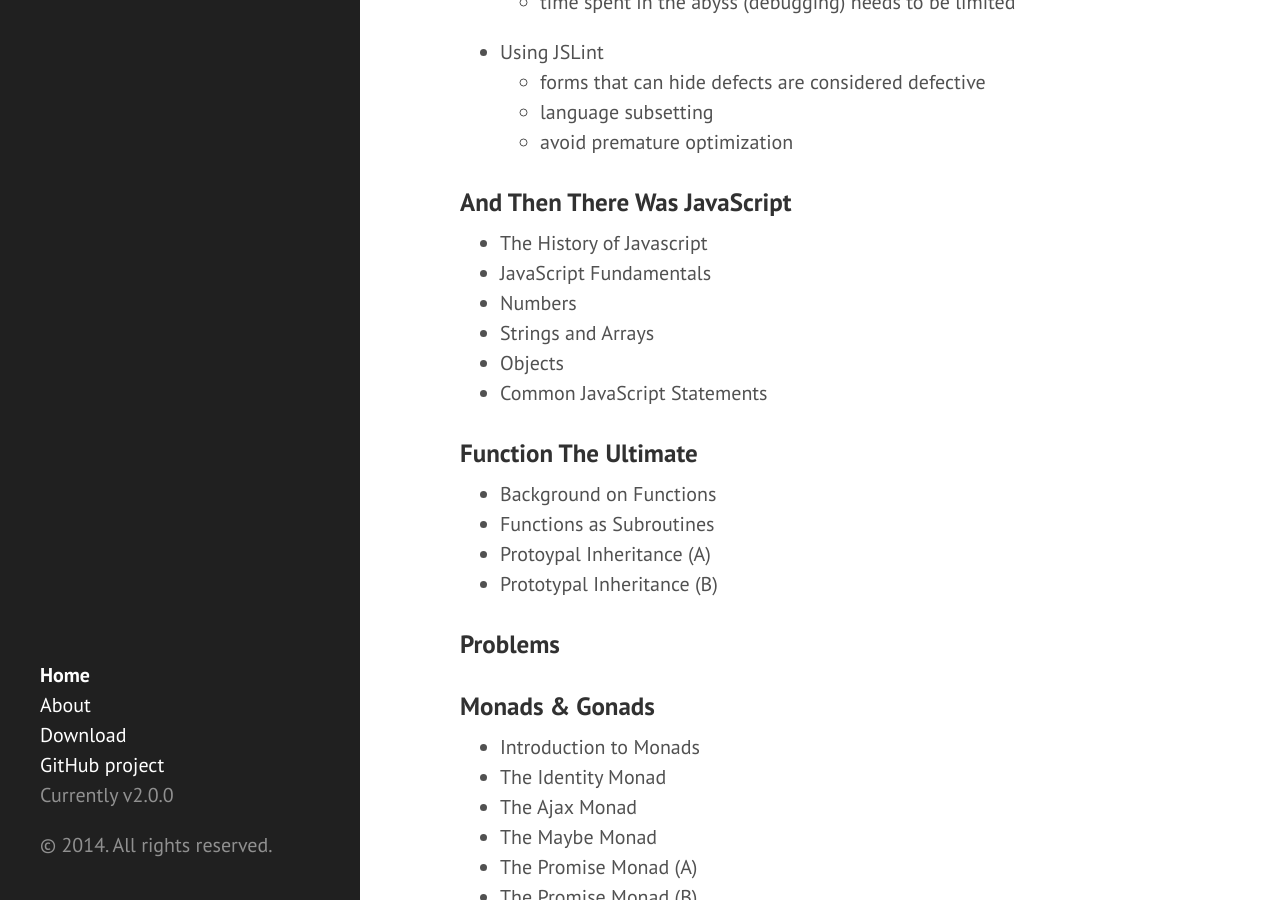
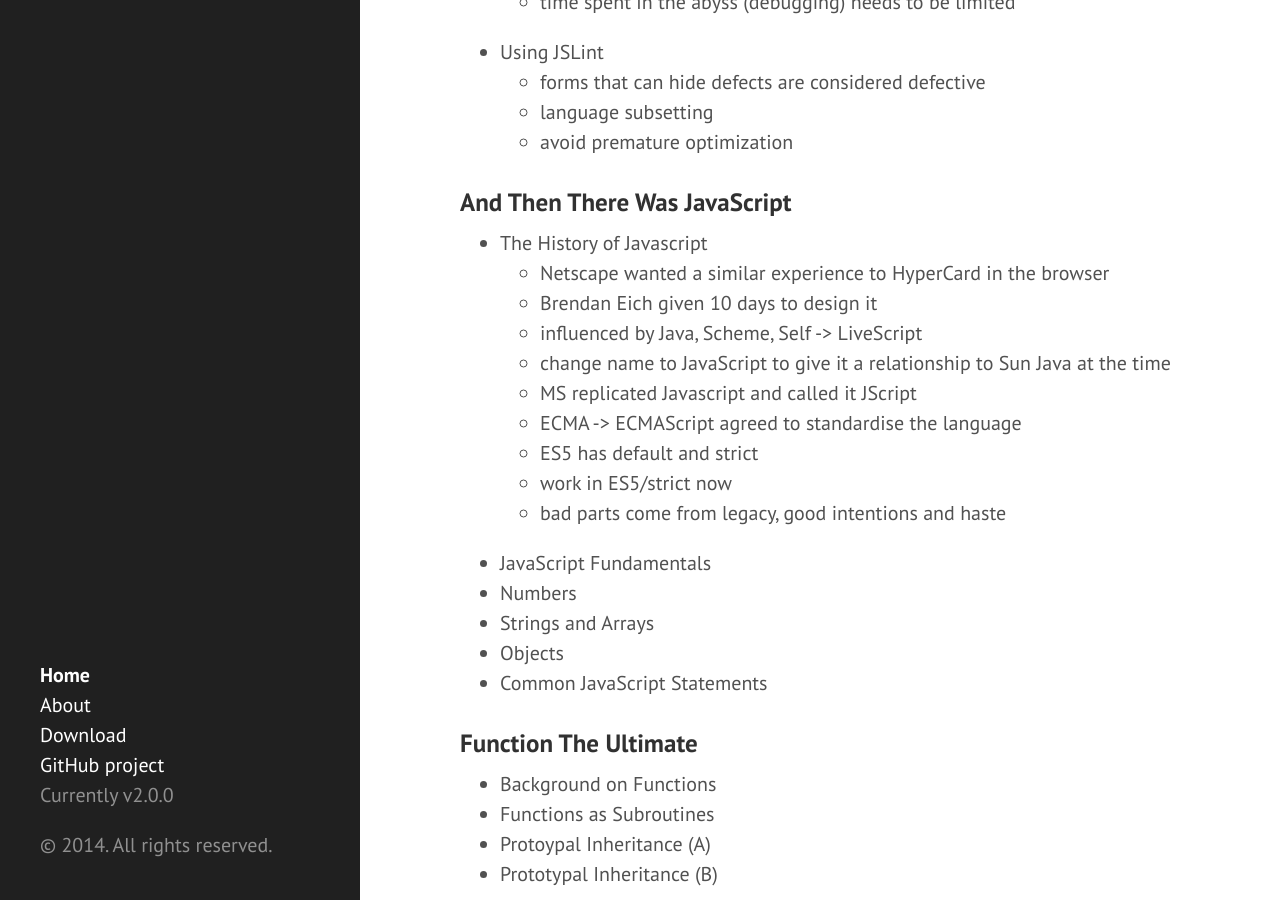
Before and after one commit to eneiand/eneiand.github.io, a Jekyll site: the page built from index.html, in a window 1280 px wide and 900 px high, scrolled down 2897 px. Built offline with Jekyll 4.4.1, drawn with Linux system fonts in a browser that asks for light colours; Markdown is read by kramdown in place of the engine named in the settings; the list of posts is cut into pages by our own code.

Commit message:
Update 2014-09-17-javascript-good-parts.md

```diff
--- a/_posts/2014-09-17-javascript-good-parts.md
+++ b/_posts/2014-09-17-javascript-good-parts.md
@@ -63,6 +63,15 @@
 ### And Then There Was JavaScript
 
 * The History of Javascript
+  *  Netscape wanted a similar experience to HyperCard in the browser
+  *  Brendan Eich given 10 days to design it
+  *  influenced by Java, Scheme, Self -> LiveScript
+  *  change name to JavaScript to give it a relationship to Sun Java at the time
+  *  MS replicated Javascript and called it JScript
+  *  ECMA -> ECMAScript agreed to standardise the language
+  *  ES5 has default and strict
+  *  work in ES5/strict now
+  *  bad parts come from legacy, good intentions and haste
 * JavaScript Fundamentals
 * Numbers
 * Strings and Arrays
```
